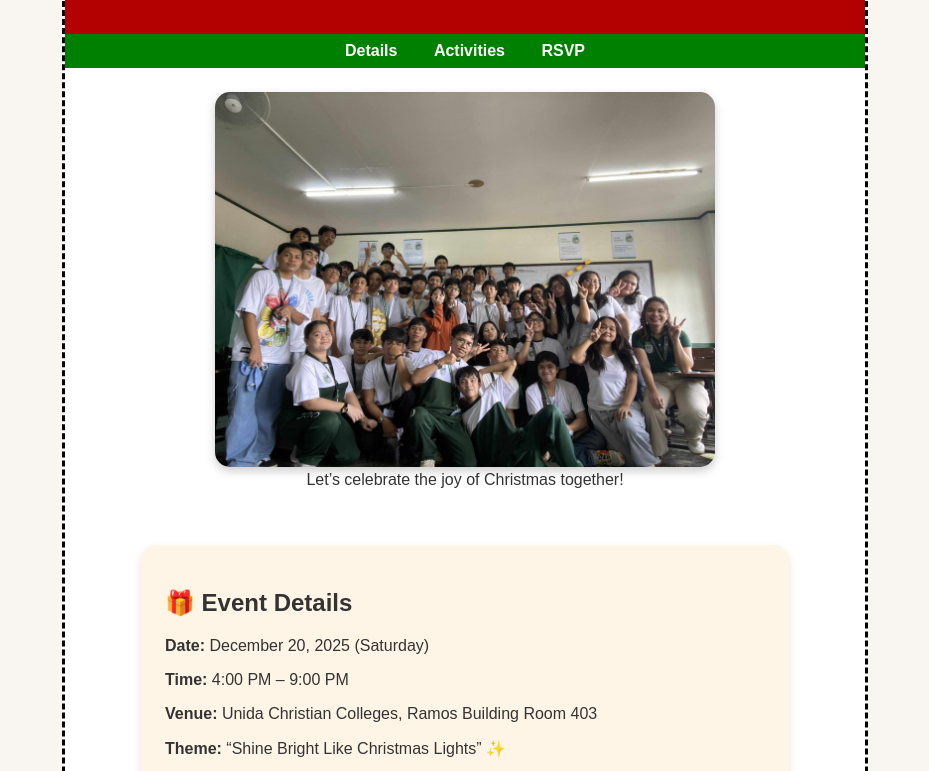
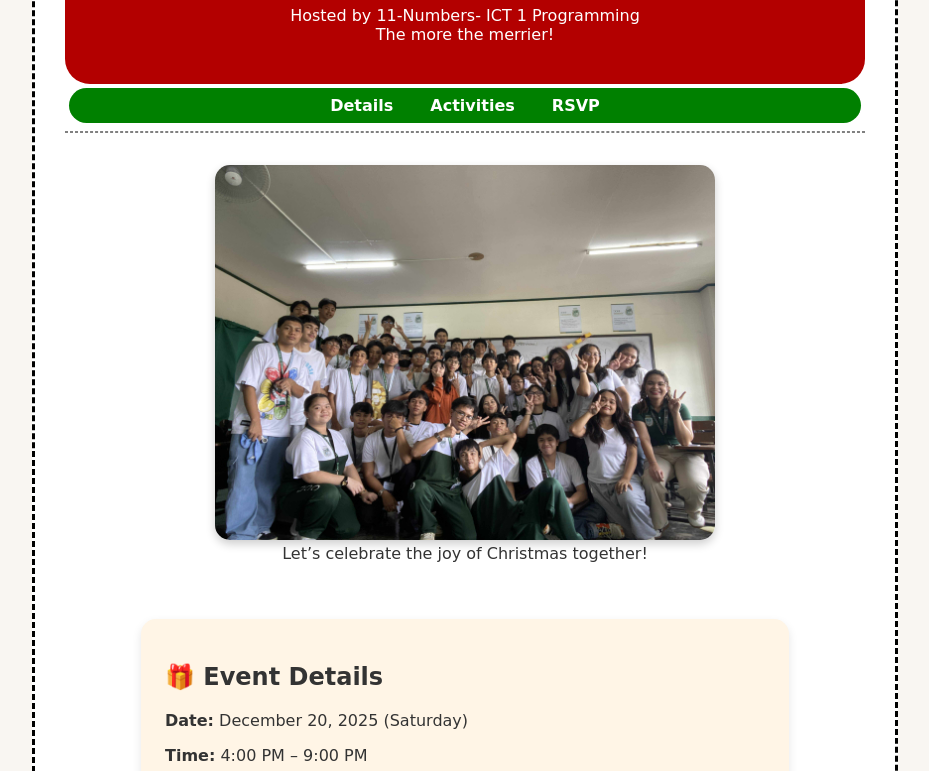
Before and after one commit to numbers-pena/Exam, a plain HTML site: page index.html in a window 1280 px wide. Shown: the part 170-941 px from the top of the page, without its empty margins (175-1104 px from the left). Drawn offline with Linux system fonts and the light colour scheme.

Commit message:
Update index.html

```diff
--- a/index.html
+++ b/index.html
@@ -1,4 +1,4 @@
-<!DOCTYPE html>
+    <!DOCTYPE html>
 <html lang="en">
 <head>
   <meta charset="UTF-8">
@@ -6,7 +6,7 @@
   <title>Merry & Bright: Class Christmas Party 2025</title>
   <style>
     body {
-      font-family: 'Poppins', sans-serif;
+      font-family: 'Brush Script MT', cursive;
       background-color: #f9f6f2;
       color: #333;
       margin: 0;
@@ -17,11 +17,14 @@
       color: white;
       text-align: center;
       padding: 1.5rem;
+      border-radius: 25px;
     }
     nav {
       background-color: Green;
       text-align: center;
       padding: 0.5rem;
+      border-radius: 25px;
+      margin: 4px;
     }
     nav a {
       color: white;
@@ -56,13 +59,14 @@
       text-align: center;
       padding: 1rem;
       font-size: 0.9rem;
+      border-radius: 25px;
     }
     .container {
       max-width: 800px;
       margin: auto;
       background: white;
-      padding: 0px;
-      border-radius: 0px;
+      padding: 30px;
+      border-radius: 25px;
       border: 3px dashed black;
     }
   </style>
@@ -71,13 +75,15 @@
   <div class="container">
   <header>
     <h1>🎄 Merry & Bright: Class Christmas Party 2025 🎅❄️</h1>
-    <p>Hosted by 11-Numbers- ICT 1 Programming</p>
+    <p>Hosted by 11-Numbers- ICT 1 Programming
+    <br>The more the merrier!</p>
   </header>
   <nav>
     <a href="#details">Details</a>
     <a href="#activities">Activities</a>
     <a href="#rsvp">RSVP</a>
   </nav>
+  <hr style="border: 1px dashed gray;">
   <section id="details">
     <figure>
       <img src="Numbers.jpeg" alt="Christmas Party Celebration">
@@ -106,11 +112,10 @@
     <h2>📞 RSVP</h2>
     <p>Confirm your attendance with your class representative by <strong>December 15, 2025</strong>.</p>
   </article>
-  <hr>
+  <hr style="border: 1px dashed gray;">
   <footer>
     <p>✨ Let's make this Christmas unforgettable! ✨</p>
     <p>&copy; 2025 Grade 11 - ICT Programming Numbers</p>
   </footer>
   </div>
 </body>
-</html>
```
